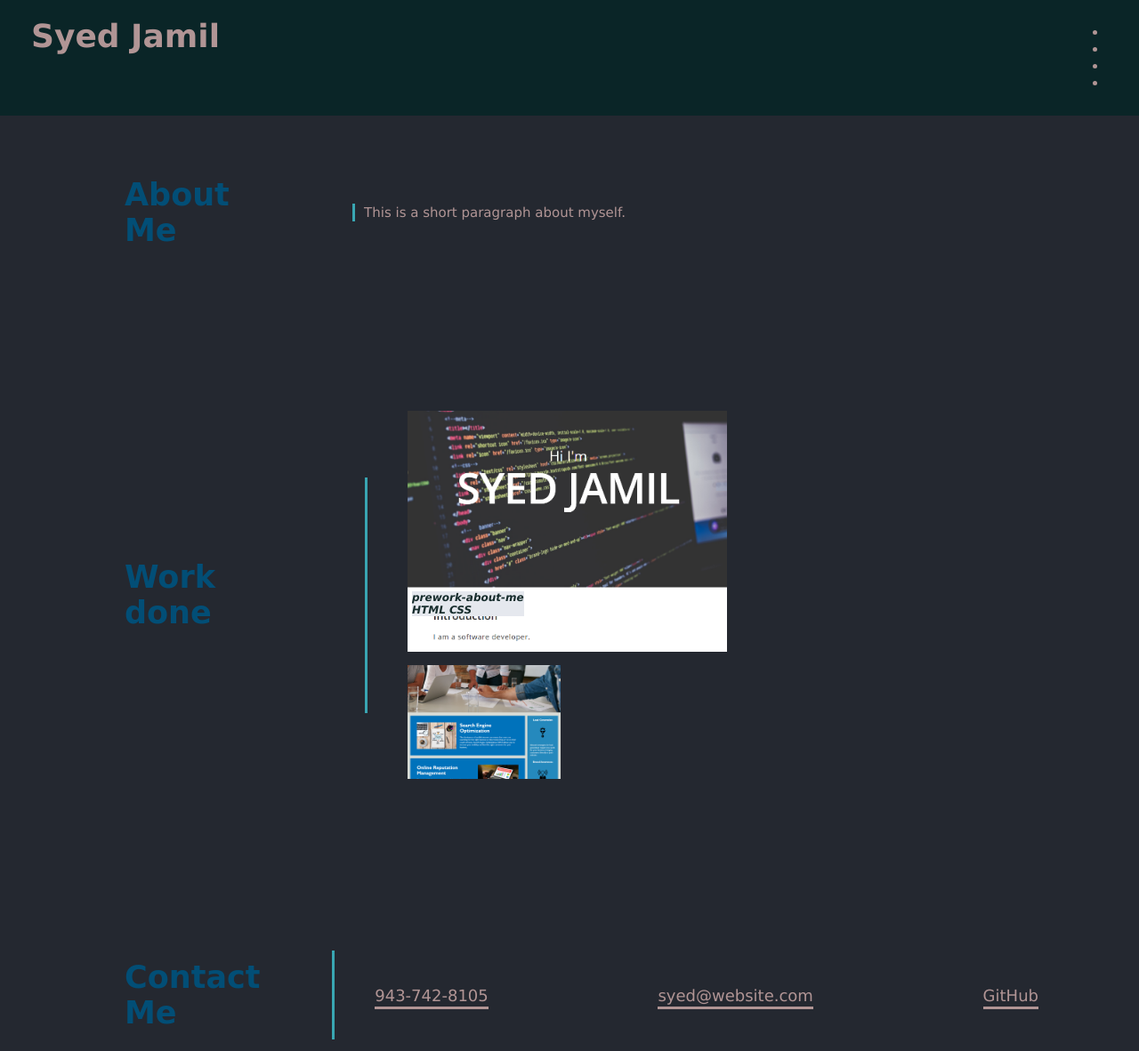
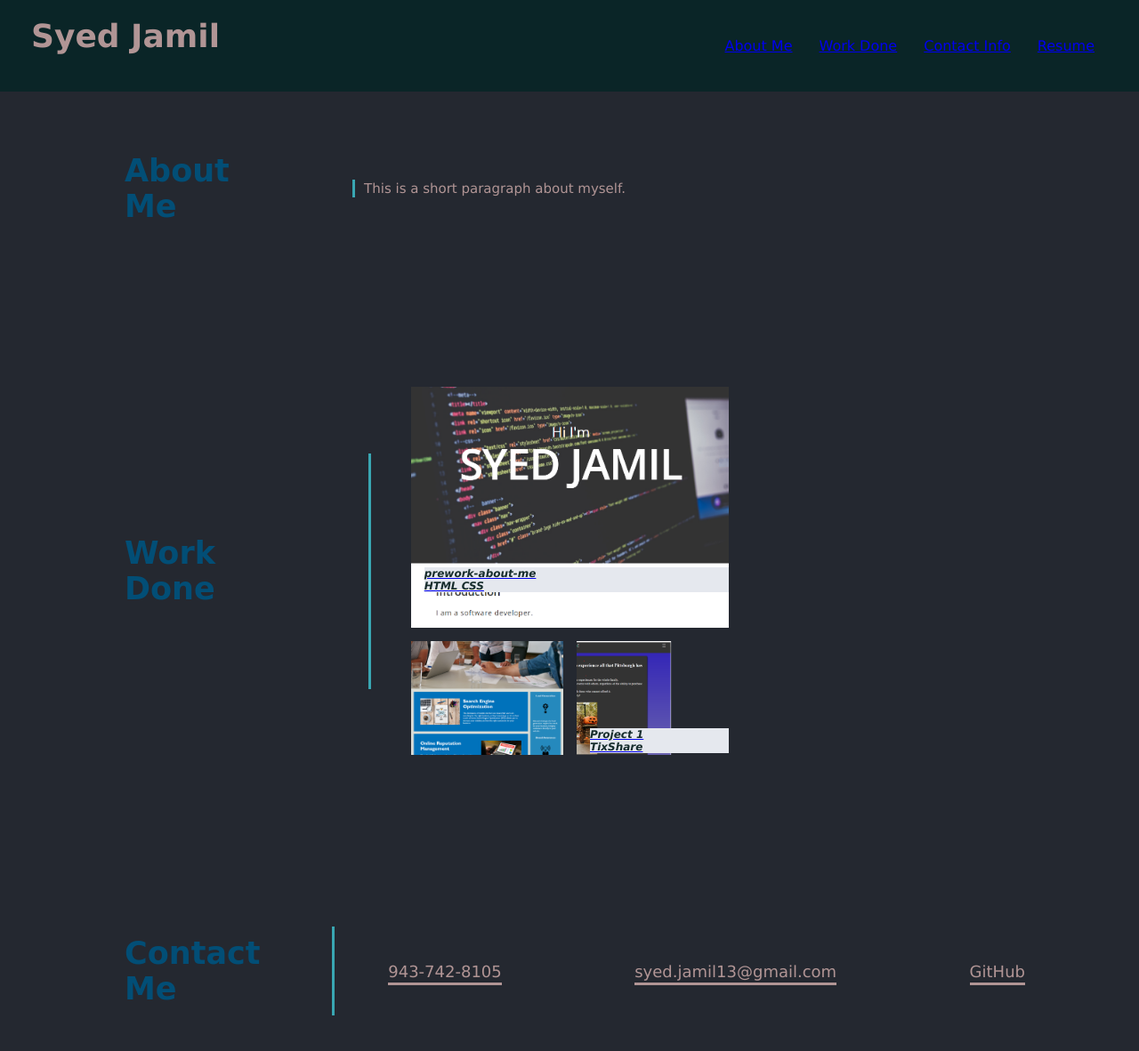
Before and after one commit to syed4918/Portfolio, a plain HTML site: page index.html in a window 1280 px wide. Shown: the whole page at 89% size. Drawn offline with Linux system fonts and the light colour scheme.

Commit message:
Links to respective sections have been added + now displays side-by-side, added project 1 to Work Done

```diff
--- a/assets/css/main.css
+++ b/assets/css/main.css
@@ -1,5 +1,5 @@
 
-
+/* general styling */
 h1{
     text-align: center;
 }
@@ -15,6 +15,14 @@ body {
     font-family: 'Lucida Sans', 'Lucida Sans Regular', 'Lucida Grande', 'Lucida Sans Unicode', Geneva, Verdana,sans-serif;
     background-color: rgb(36, 40, 48);
   }
+
+/* style links */
+li {
+  float: left;
+  text-decoration: none;
+  padding: 15px;
+  list-style-type: none
+}
 
 /* apply styles to header */
 header {
@@ -156,8 +164,8 @@ border: solid 1px var(--primary-color);
 }
 
 figcaption{
-position: absolute;
-margin-left: 5px;
+position: relative;
+margin-left: 15px;
 margin-top: -20%;
 font-size: 12px;
 font-style: italic;
@@ -178,6 +186,13 @@ position: relative;
 
 .item2 {
 grid-column-start: 1;
+grid-column-end: 2;
+grid-row-start: 4;
+grid-row-end: 5;
+}
+
+.item3{
+grid-column-start: 2;
 grid-column-end: 2;
 grid-row-start: 4;
 grid-row-end: 5;
--- a/index.html
+++ b/index.html
@@ -20,11 +20,11 @@
 
     <!--Link Declaration-->
     <nav>
-        <ul> <!--Unordered ;isting of links to respective sections containing employee info-->
-            <li></li> <!--Link to About Me Sectioh-->
-            <li></li> <!--Link to Work Experience Section-->
-            <li></li> <!--Link to Contact Info-->
-            <li></li> <!--Resume Link-->
+        <ul> <!--Unordered listing of links to respective sections containing employee info-->
+            <li><a href = #about-me>About Me</a></li> <!--Link to About Me Sectioh-->
+            <li><a href = #work>Work Done</a></li> <!--Link to Work Experience Section-->
+            <li><a href = #contact-me>Contact Info</a></li> <!--Link to Contact Info-->
+            <li><a href = "#">Resume</a></li> <!--Resume Link-->
         </ul>
     </nav>
     </header>
@@ -60,7 +60,7 @@
  <!-- Work section -->
     <section id="work" class="about">
         <div class="flex-row ">
-      <h2 class="section-title">Work done</h2>
+      <h2 class="section-title">Work Done</h2>
         </div>
         <div class="step-info">
          <div class="border2">
@@ -81,6 +81,13 @@
                         <img src="./assets/images/horiseon.png" class="gallery__img" alt="Refactoring Project">
                     </a>
                 </figure>
+
+                <figure class="item3">
+                    <a href= https://toriskyt.github.io/project-one/index.html>
+                       <img src= "assets/images/TixShare.png" class="gallery__img" alt="project-one">
+                       <figcaption>Project 1</br>TixShare</figcaption>
+                       </a>
+                   </figure>
             </div>
         </div>
     </div>
@@ -102,7 +109,7 @@
                 <!--List item elements-->
                 <ul>
                     <li><a href="#number">943-742-8105</a></li>
-                    <li> <a href="#website.com">syed@website.com</a></li>
+                    <li> <a href="#website.com">syed.jamil13@gmail.com</a></li>
                     <li><a href="https://github.com/syed4918">GitHub</a></li>
                  </ul>
             </nav>
```
Also changed, not shown: assets/images/TixShare.png (added).
